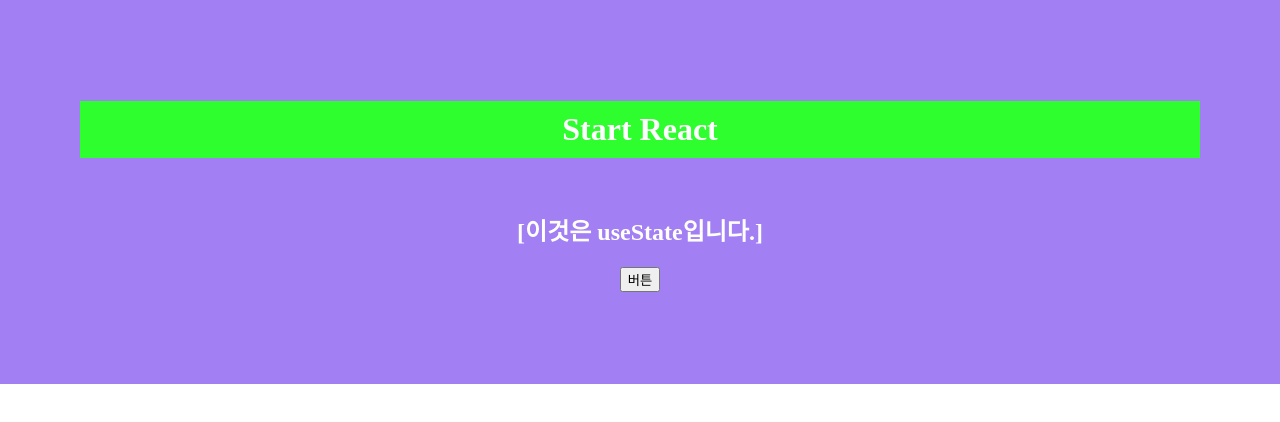
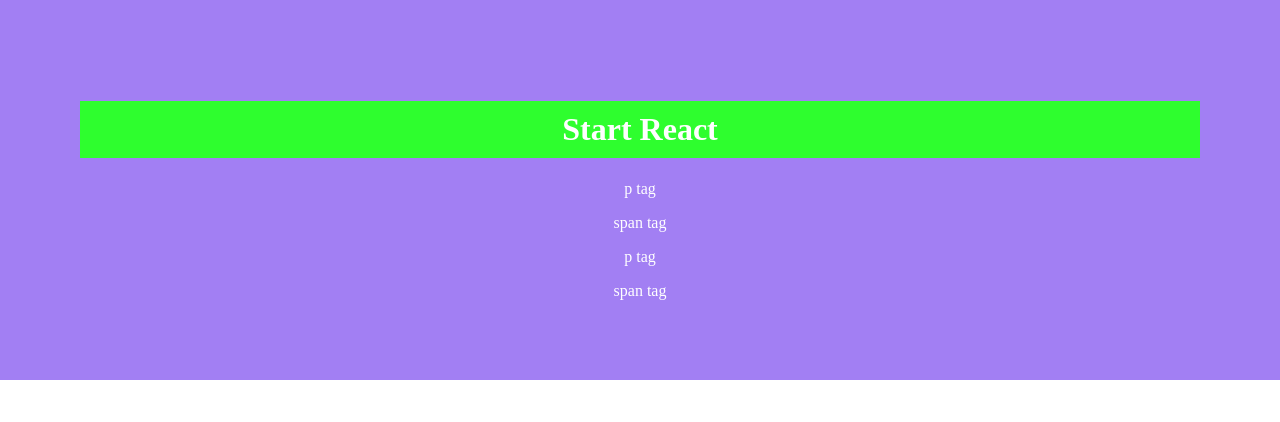
Before and after one commit to lee-kangpyo/react-start, a React (Create React App) app in the folder client/: page / in a window 1280 px wide. Shown: the top 422 px of the page. Built offline with nearby package versions, Linux system fonts and the light colour scheme.

Commit message:
Fragment(<></>) 사용하기

```diff
--- a/client/src/App.js
+++ b/client/src/App.js
@@ -1,12 +1,13 @@
 import React from 'react';
 import './App.css';
-import ReactHook from './component2/R031_ReactHook'
+import FragmentsFnc, {Fragment} from './component2/R032_Fragments'
 
 function App() {
   return (
     <div>
       <h1>Start React</h1>
-      <ReactHook />
+      <FragmentsFnc />
+      <Fragment />
     </div>
   );
 }
--- /dev/null
+++ b/client/src/component2/R032_Fragments.js
@@ -0,0 +1,25 @@
+import React from 'react';
+
+function R032_FragmentsFnc(props){
+  return (
+    <React.Fragment>
+      <p>p tag</p>
+      <span>span tag</span>
+    </React.Fragment>
+  )
+}
+
+
+class R032_Fragments extends React.Component {
+  render () {
+    return(
+      <>
+        <p>p tag</p>
+        <span>span tag</span>
+      </>
+    )
+  }
+}
+
+export {R032_Fragments as Fragment}
+export default R032_FragmentsFnc
```
